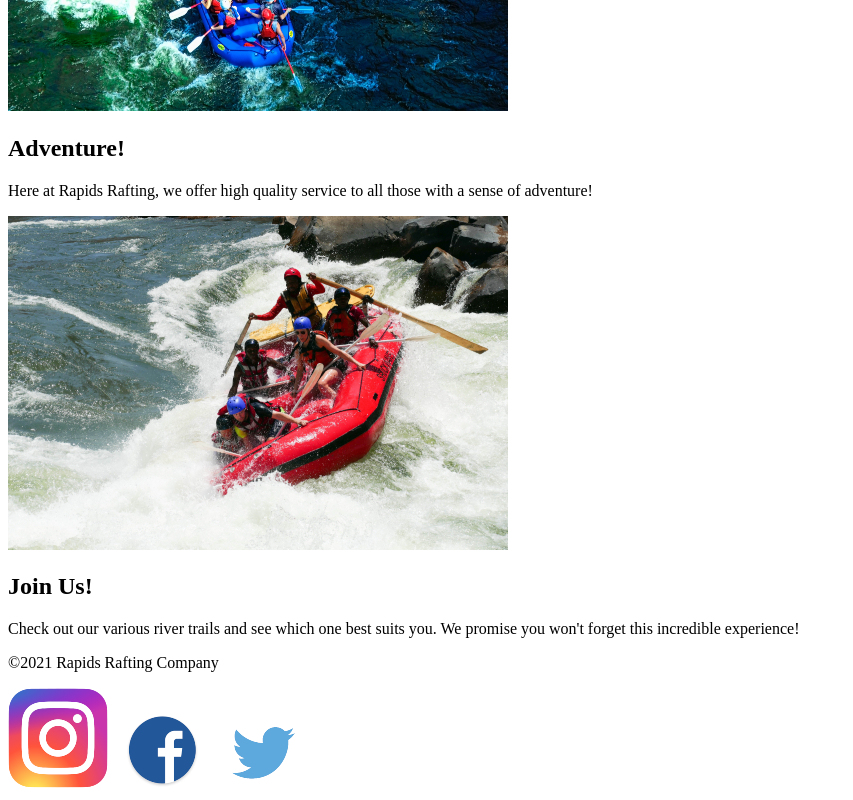
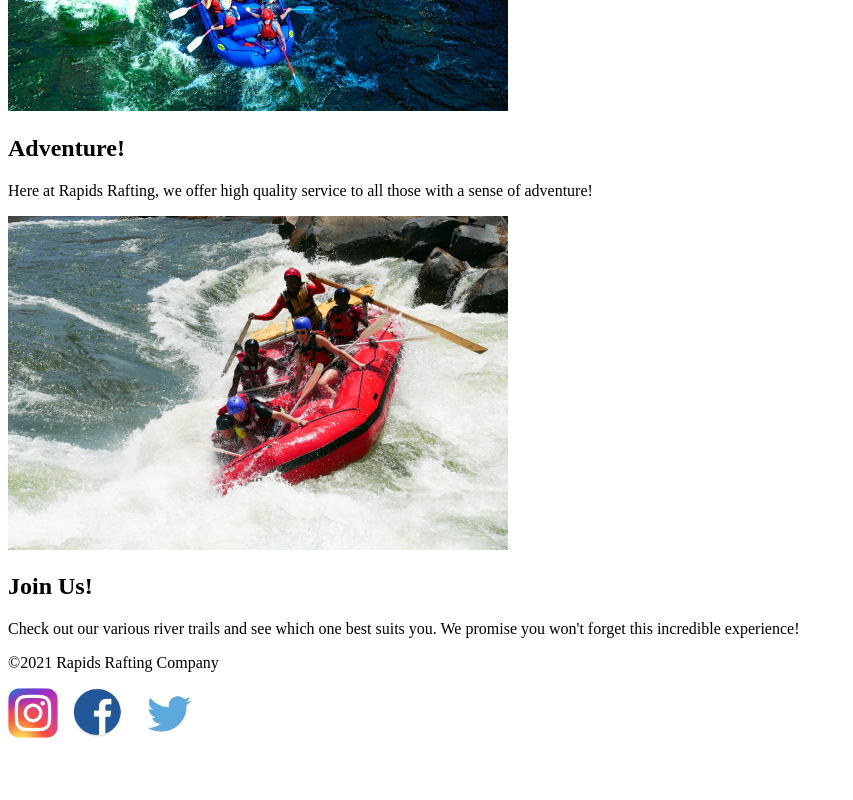
Before and after one commit to StrydomE/wdd130, a plain HTML site: page week3/index.html in a window 1280 px wide. Shown: the part 1270-2070 px from the top of the page, without its empty margins (0-853 px from the left). After the commit the page ends 2020 px from the top, so only its background shows below. Drawn offline with Linux system fonts and the light colour scheme.

Commit message:
update links

```diff
--- a/week3/index.html
+++ b/week3/index.html
@@ -57,9 +57,9 @@
             <p>©2021 Rapids Rafting Company</p>
         </div>
         <div class="social">
-            <a href="#"><img src="../images/instagram-logo.png" alt="Social"></a>
-            <a href="#"><img src="../images/facebook-logo.png" alt="Social"></a>
-            <a href="#"><img src="../images/twitter-logo.png" alt="Social"></a>
+            <a href="https://www.instagram.com/?hl=en" target="_blank"><img src="../images/instagram-logo.png" alt="Social" width=50 height=50></a>
+            <a href="https://www.facebook.com/" target="_blank"><img src="../images/facebook-logo.png" alt="Social" width=70 height=50></a>
+            <a href="https://twitter.com/?lang=en" target="_blank"><img src="../images/twitter-logo.png" alt="Social" width=70 height=50></a>
         </div>
     </footer>
 </body>
```
